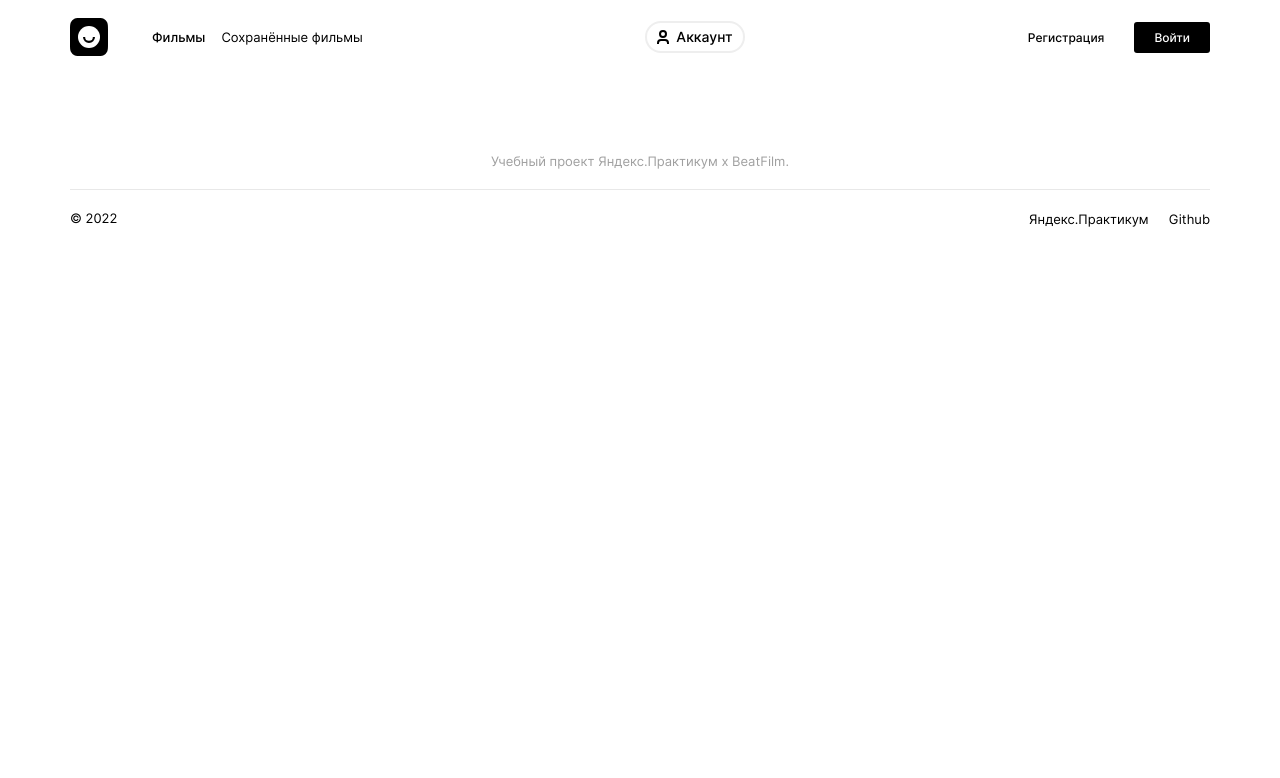
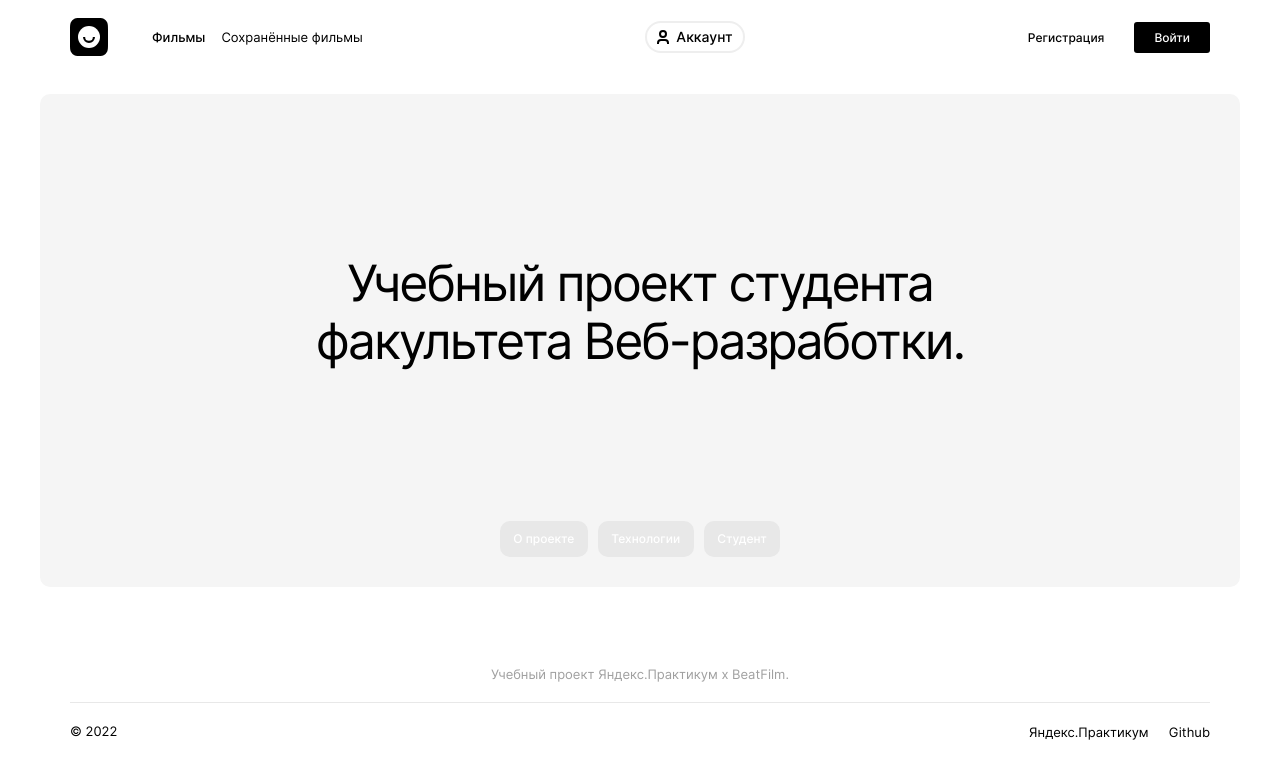
Before and after one commit to igorpodgorniy/movies-explorer-frontend, a React (Create React App) app: page / in a window 1280 px wide. Shown: the top 778 px of the page. Built offline with nearby package versions, Linux system fonts and the light colour scheme.

Commit message:
Сверстать десктопную версию первого экрана главной страницы

```diff
--- a/src/components/App/App.js
+++ b/src/components/App/App.js
@@ -1,11 +1,13 @@
 import './App.css';
 import Header from '../Header/Header';
 import Footer from '../Footer/Footer';
+import Main from '../Main/Main';
 
 function App() {
   return (
     <>
       <Header></Header>
+      <Main></Main>
       <Footer></Footer>
     </>
   );
--- a/src/components/Main/Main.css
+++ b/src/components/Main/Main.css
@@ -0,0 +1,64 @@
+.main {
+  max-width: 1280px;
+  margin: 0 auto;
+}
+
+.first-screen {
+  max-width: 1200px;
+  margin-top: 20px;
+  margin-right: auto;
+  margin-bottom: 0;
+  margin-left: auto;
+  background-color: #F5F5F5;
+  border-radius: 10px;
+}
+
+.first-screen__title {
+  max-width: 730px;
+  margin: 0 auto;
+  padding-top: 160px;
+  padding-bottom: 151px;
+  font-family: 'Inter', 'Arial', sans-serif;
+  font-weight: 400;
+  font-size: 50px;
+  line-height: 1.16;
+  letter-spacing: -0.04em;
+  color: #000000;
+  text-align: center;
+}
+
+.first-screen__buttons {
+  list-style: none;
+  padding-left: 0;
+  padding-bottom: 30px;
+  margin: 0 auto;
+  display: flex;
+  gap: 10px;
+  justify-content: center;
+}
+
+.first-screen__button {
+  background-color: #E8E8E8;
+  border-radius: 10px;
+  border: 0;
+  padding-top: 10px;
+  padding-right: 13.5px;
+  padding-bottom: 10px;
+  padding-left: 13.5px;
+  color: #FFFFFF;
+  font-family: 'Inter', 'Arial', sans-serif;
+  font-weight: 500;
+  font-size: 12px;
+  line-height: 1.33;
+  cursor: pointer;
+  transition: box-shadow .3s;
+}
+
+.first-screen__button:hover {
+  box-shadow: 0px 2px 8px -2px rgba(0, 0, 0, 0.2);
+  transition: box-shadow .3s;
+}
+
+.first-screen__button:active {
+  box-shadow: 0px 1px 5px -2px rgba(0, 0, 0, 0.2);
+}
--- a/src/components/Main/Main.js
+++ b/src/components/Main/Main.js
@@ -0,0 +1,18 @@
+import './Main.css';
+
+function Main() {
+  return (
+    <main className="main">
+      <section className="first-screen">
+        <h1 className="first-screen__title">Учебный проект студента факультета Веб-разработки.</h1>
+        <ul className="first-screen__buttons">
+          <li><button type="button" className="first-screen__button">О проекте</button></li>
+          <li><button type="button" className="first-screen__button">Технологии</button></li>
+          <li><button type="button" className="first-screen__button">Студент</button></li>
+        </ul>
+      </section>
+    </main>
+  );
+}
+
+export default Main;
```
